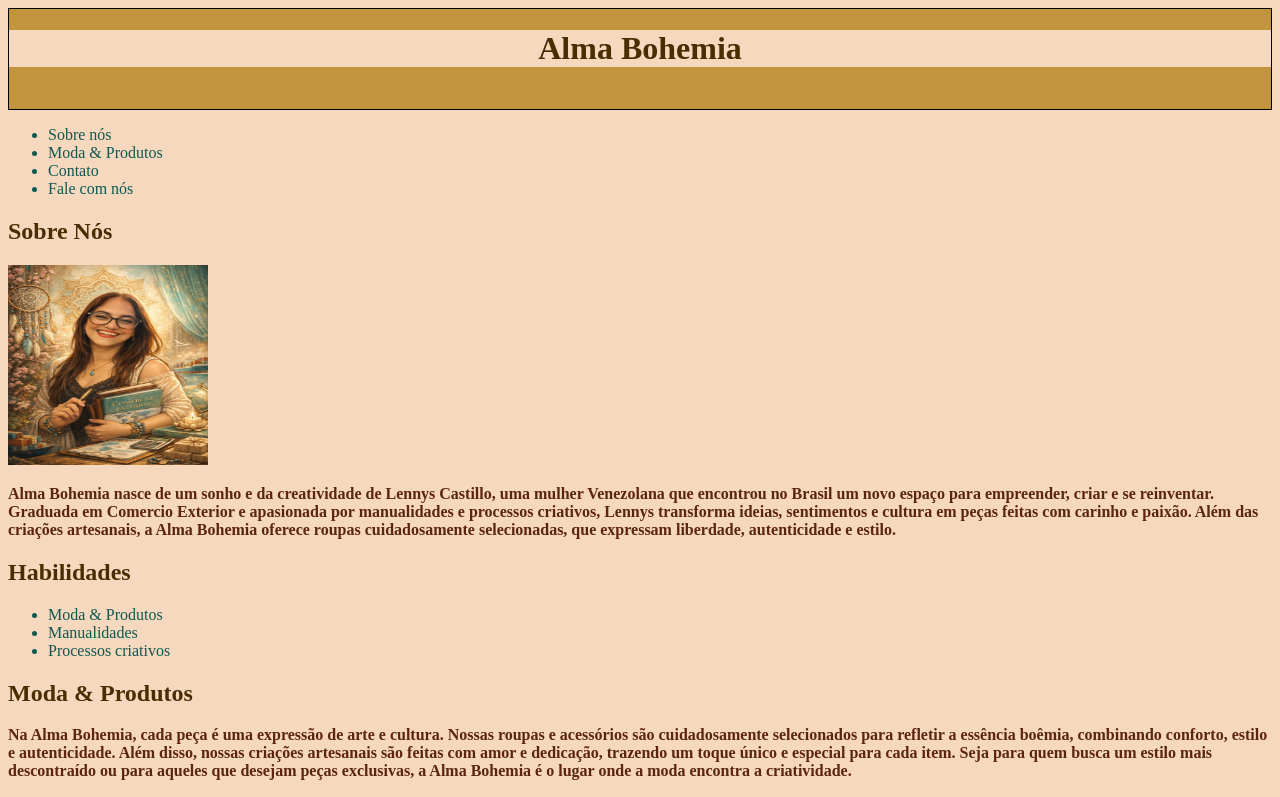
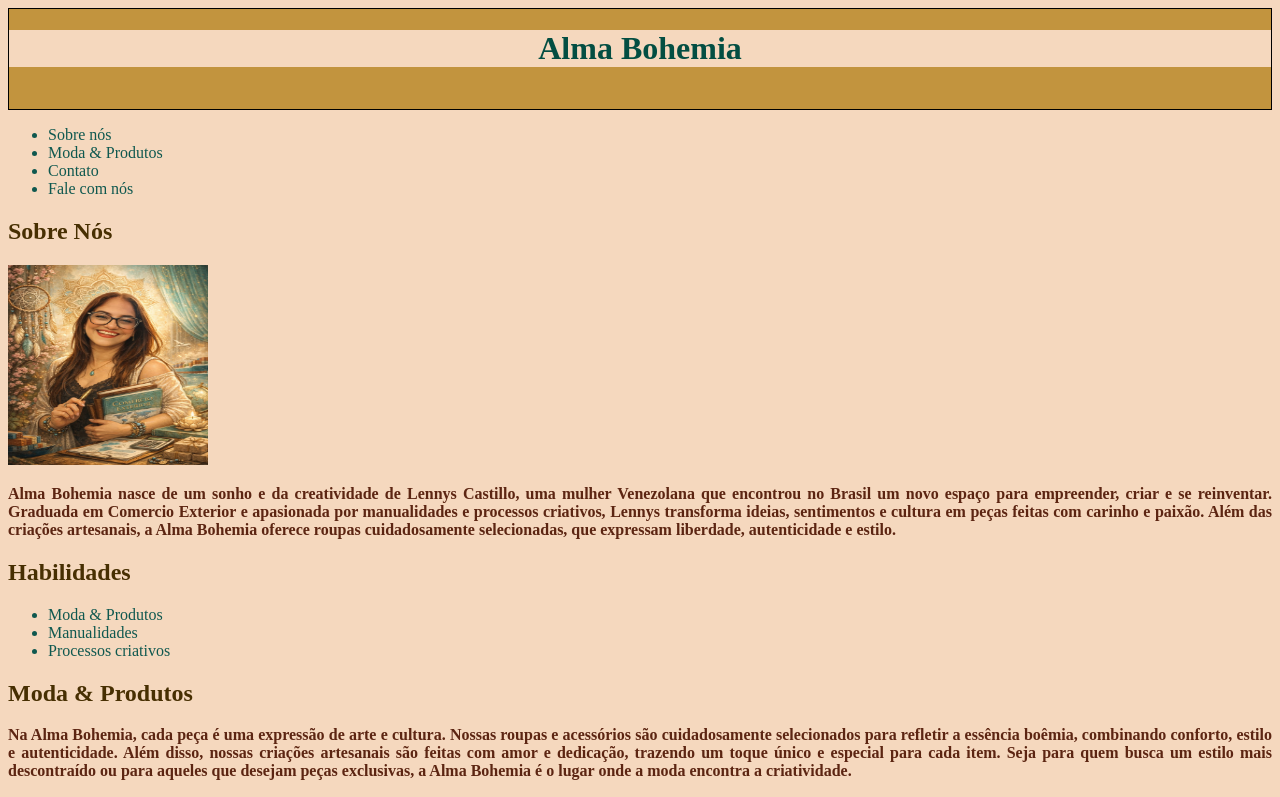
Before and after one commit to grismarm-art/site, a plain HTML site: page index.html in a window 1280 px wide. Shown: the top 797 px of the page. Drawn offline with Linux system fonts and the light colour scheme.

Commit message:
Update style.css

```diff
--- a/style.css
+++ b/style.css
@@ -1,5 +1,5 @@
 * {
-    font-family: 'Times New Roman', Times, serif;
+    font-family: 'Times New Roman', Times, serif, cursive;
     background-color: #f5d8be;
 }
 
@@ -15,7 +15,13 @@ a {
     text-decoration: none;
 }
 
-h1, h2 {
+h1{
+    color: #034e42;
+    text-decoration: none;
+}
+
+
+h2 {
     color: #472f02;
     font-family: 'Times New Roman', Times, serif;
     text-decoration: none;
@@ -59,6 +65,7 @@ button {
 .negrito {
     font-weight: bold;
     font-family: 'Times New Roman', Times, serif;
+    text-align: justify;
 }
 
 .display-block {
@@ -68,3 +75,8 @@ button {
     border: solid 1px #000;
 
 }
+
+@import url(https://fonts.google.com/specimen/Great+Vibes?query=great+vibes);
+h1 {
+    font-family: 'Great Vibes', cursive;
+}
```
